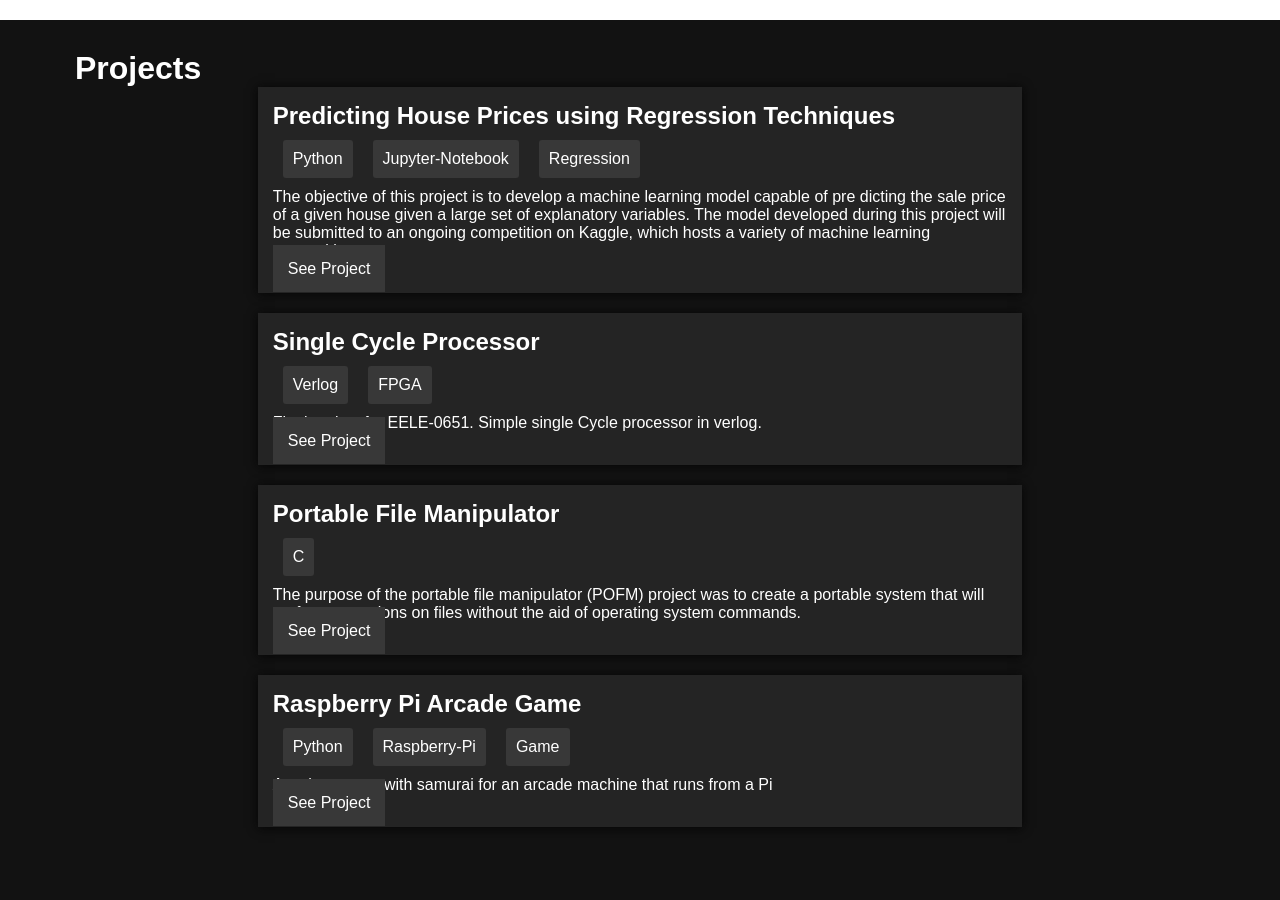
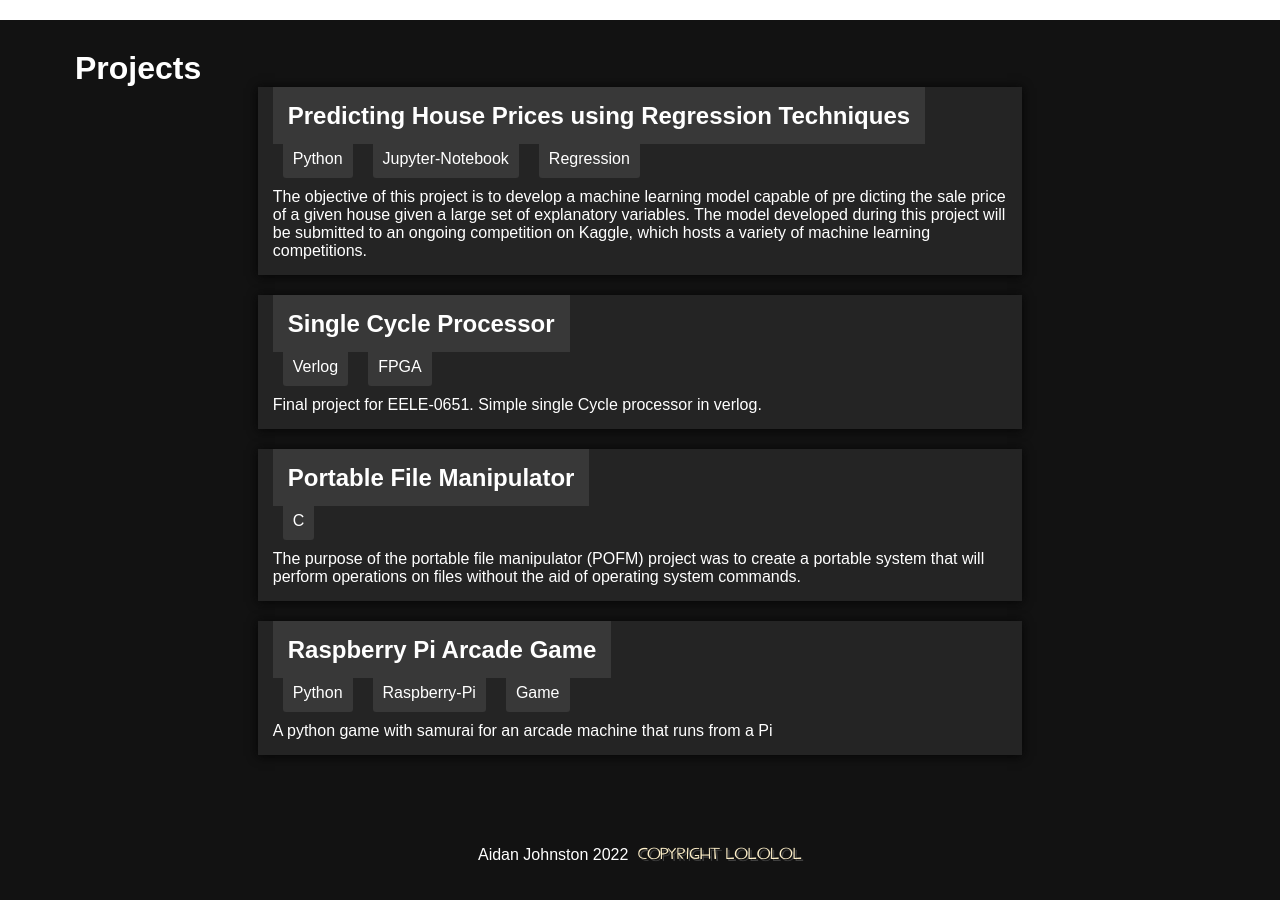
Before and after one commit to AidanJohnston/AidanJohnston.github.io, a Jekyll site: the page built from index.html, in a window 1280 px wide and 900 px high, scrolled down 880 px. Built offline with Jekyll 4.4.1, drawn with Linux system fonts in a browser that asks for light colours.

```diff
--- a/index.html
+++ b/index.html
@@ -16,12 +16,12 @@
       </div>
     </div>
 </div>
-<div class="sectionB">
+<div class="sectionB" id="projects">
     <h1>Projects</h1>
     <div class="card-container">
         {% for post in site.posts %}
         <div class="card">
-          <h2>{{ post.title }}</h2>
+          <h2><a href="{{ post.url }}">{{ post.title }}</a></h2>
           <div class="tag-container">
             {% for tag in post.tags%}
             <div class="tag">
@@ -30,7 +30,6 @@
             {% endfor %}
           </div>
           <p>{{ post.excerpt }}</p>
-          <a href="{{ post.url }}">See Project</a>
         </div>
         {% endfor %}
     </div>
```
